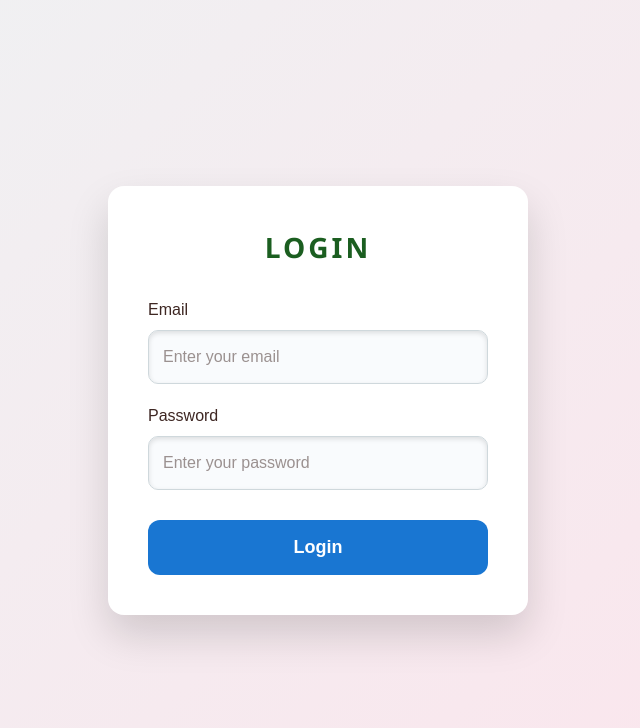
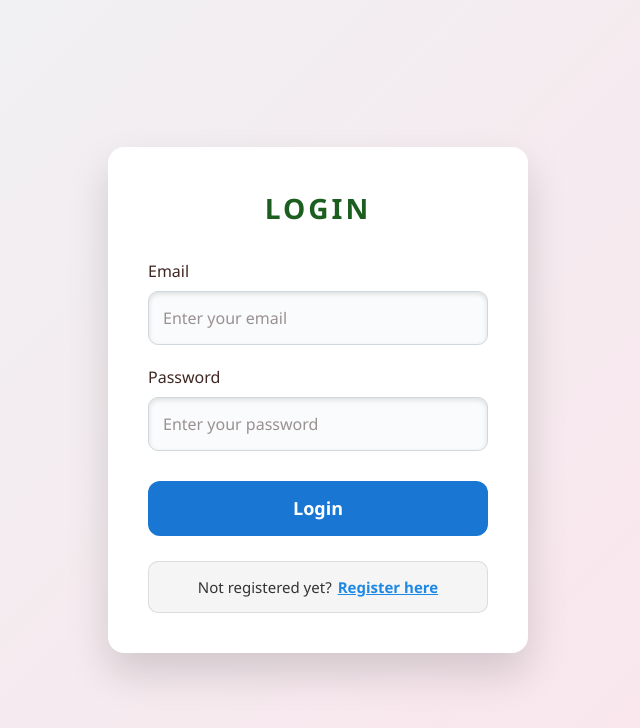
Before and after one commit to priyanka-b-31/ngo-donation-system, a Next.js app: page /login in a window 1280 px wide. Shown: the top 728 px of the page, without its empty margins (322-962 px from the left). Built offline with nearby package versions, Linux system fonts and the light colour scheme.

Commit message:
added register redirect option on login page

```diff
--- a/app/login/page.tsx
+++ b/app/login/page.tsx
@@ -6,15 +6,16 @@ export default function LoginPage() {
   const [email, setEmail] = useState("");
   const [password, setPassword] = useState("");
   const [message, setMessage] = useState("");
-  const [error, setError] = useState("");
+  const [error, setError] = useState(false);
 
   async function handleLogin(e: React.FormEvent) {
     e.preventDefault();
     setMessage("");
-    setError("");
+    setError(false);
 
     if (!email || !password) {
-      setError("Please fill all fields");
+      setError(true);
+      setMessage("Please fill all fields");
       return;
     }
 
@@ -27,19 +28,18 @@ export default function LoginPage() {
     const data = await res.json();
 
     if (!res.ok) {
-      setError(data.message || "Login failed");
+      setError(true);
+      setMessage(data.message || "Login failed");
     } else {
       setMessage("Login successful");
       localStorage.setItem("token", data.token);
-localStorage.setItem("role", data.role);
+      localStorage.setItem("role", data.role);
 
-if (data.role === "ADMIN") {
-  window.location.href = "/admin";
-} else {
-  window.location.href = "/user/dashboard";
-}
-
-
+      if (data.role === "ADMIN") {
+        window.location.href = "/admin";
+      } else {
+        window.location.href = "/user";
+      }
     }
   }
 
@@ -50,7 +50,7 @@ if (data.role === "ADMIN") {
 
         <form onSubmit={handleLogin}>
           <div style={styles.inputGroup}>
-            Email
+            <label>Email</label>
             <input
               type="email"
               placeholder="Enter your email"
@@ -61,7 +61,7 @@ if (data.role === "ADMIN") {
           </div>
 
           <div style={styles.inputGroup}>
-            Password
+            <label>Password</label>
             <input
               type="password"
               placeholder="Enter your password"
@@ -76,21 +76,37 @@ if (data.role === "ADMIN") {
           </button>
         </form>
 
-        {message && <p style={styles.success}>{message}</p>}
-        {error && <p style={styles.error}>{error}</p>}
+        {message && (
+          <p style={error ? styles.errorMsg : styles.successMsg}>
+            {message}
+          </p>
+        )}
+
+        {/* 🔹 Register Redirect Box */}
+        <div style={styles.registerBox}>
+          <span style={styles.registerText}>Not registered yet?</span>
+          <button
+            type="button"
+            style={styles.registerBtn}
+            onClick={() => (window.location.href = "/register")}
+          >
+            Register here
+          </button>
+        </div>
       </div>
     </div>
   );
 }
 
-/* 🎨 Styles (TypeScript-safe) */
-const styles = {
+/* 🎨 Styles */
+const styles: { [key: string]: React.CSSProperties } = {
   page: {
     minHeight: "100vh",
-    display: "flex" as const,
+    display: "flex",
     justifyContent: "center",
     alignItems: "center",
     background: "linear-gradient(135deg, #eef2f3, #fce4ec)",
+    fontFamily: "'Segoe UI', Tahoma, Geneva, Verdana, sans-serif",
   },
 
   card: {
@@ -102,9 +118,9 @@ const styles = {
   },
 
   heading: {
-    textAlign: "center" as const,
+    textAlign: "center",
     marginBottom: "30px",
-    color: "#1b5e20",
+    color: "#1b5e20", // dark green
     fontSize: "28px",
     fontWeight: "800",
     letterSpacing: "3px",
@@ -112,8 +128,8 @@ const styles = {
   },
 
   inputGroup: {
-    display: "flex" as const,
-    flexDirection: "column" as const,
+    display: "flex",
+    flexDirection: "column",
     marginBottom: "20px",
     color: "#3e2723",
     fontSize: "16px",
@@ -140,20 +156,47 @@ const styles = {
     color: "#fff",
     fontSize: "18px",
     fontWeight: "600",
-    cursor: "pointer" as const,
+    cursor: "pointer",
   },
 
-  success: {
+  successMsg: {
     marginTop: "18px",
-    textAlign: "center" as const,
-    color: "green",
+    textAlign: "center",
+    color: "#2e7d32",
     fontWeight: "600",
   },
 
-  error: {
+  errorMsg: {
     marginTop: "18px",
-    textAlign: "center" as const,
-    color: "red",
+    textAlign: "center",
+    color: "#c62828",
     fontWeight: "600",
   },
+
+  /* 🔽 Register box */
+  registerBox: {
+    marginTop: "25px",
+    padding: "14px",
+    background: "#f5f5f5",
+    borderRadius: "10px",
+    textAlign: "center",
+    boxShadow: "inset 0 0 0 1px #ddd",
+  },
+
+  registerText: {
+    marginRight: "6px",
+    fontSize: "15px",
+    color: "#333",
+    fontWeight: "500",
+  },
+
+  registerBtn: {
+    background: "none",
+    border: "none",
+    color: "#1e88e5",
+    fontSize: "15px",
+    fontWeight: "700",
+    cursor: "pointer",
+    textDecoration: "underline",
+  },
 };
```
